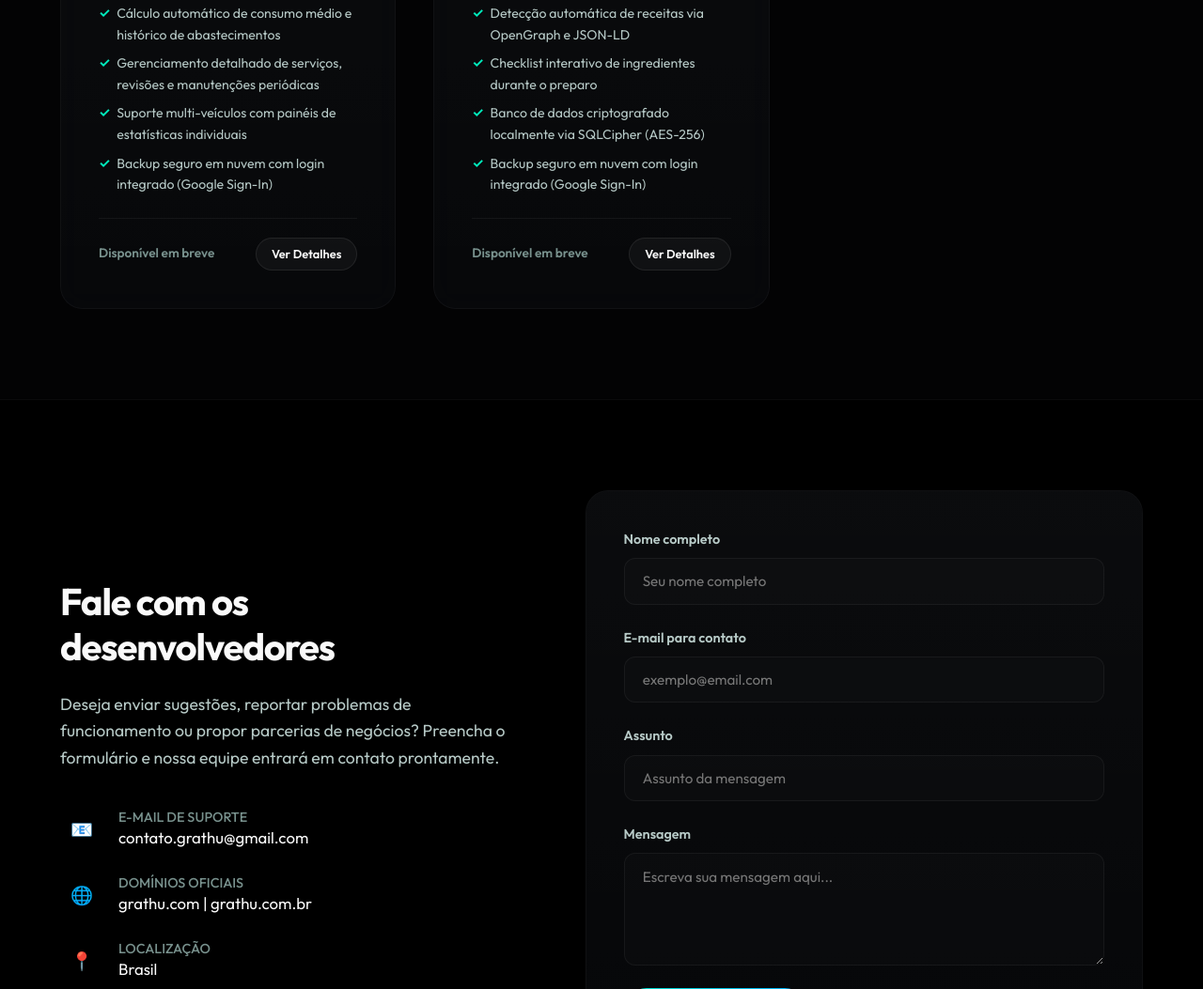
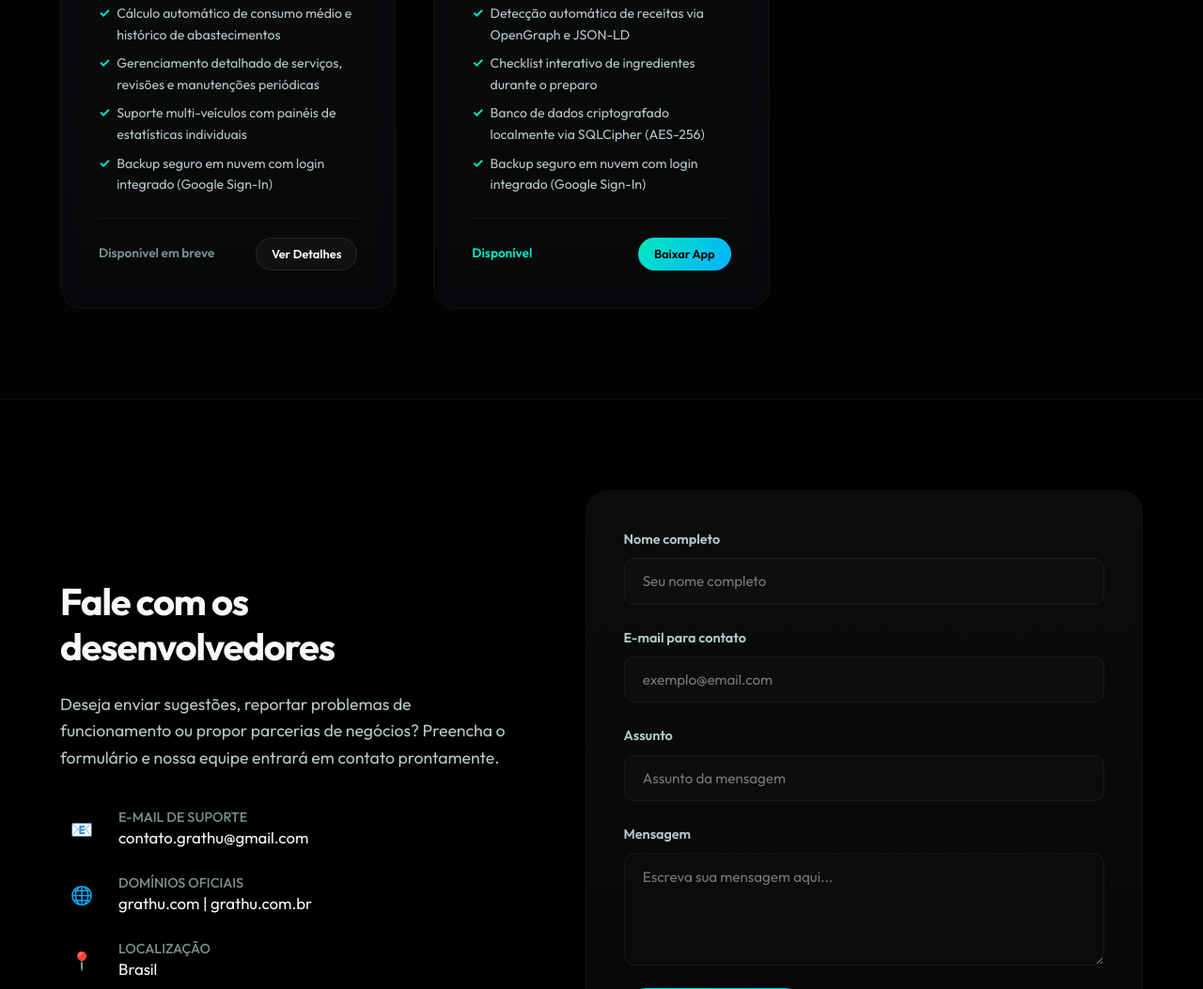
Before and after one commit to alexalmeidajr-glitch/grathu-site, a plain HTML site: page index.html in a window 1280 px wide. Shown: the part 3731-4784 px from the top of the page at 94% size. Drawn offline with Linux system fonts and the light colour scheme.

Commit message:
feat: add Google Play Store link for ClickCook app

```diff
--- a/index.html
+++ b/index.html
@@ -320,8 +320,8 @@
               </ul>
             </div>
             <div class="app-footer">
-              <span class="app-status">Disponível em breve</span>
-              <span class="btn btn-secondary btn-sm" style="padding: 0.4rem 1rem; font-size: 0.8rem;">Ver Detalhes</span>
+              <span class="app-status" style="color: hsl(var(--primary));">Disponível</span>
+              <a href="https://play.google.com/store/apps/details?id=com.clickcook.click_cook" target="_blank" rel="noopener noreferrer" class="btn btn-primary btn-sm" style="padding: 0.4rem 1rem; font-size: 0.8rem; box-shadow: none;">Baixar App</a>
             </div>
           </div>
         </div>
```
